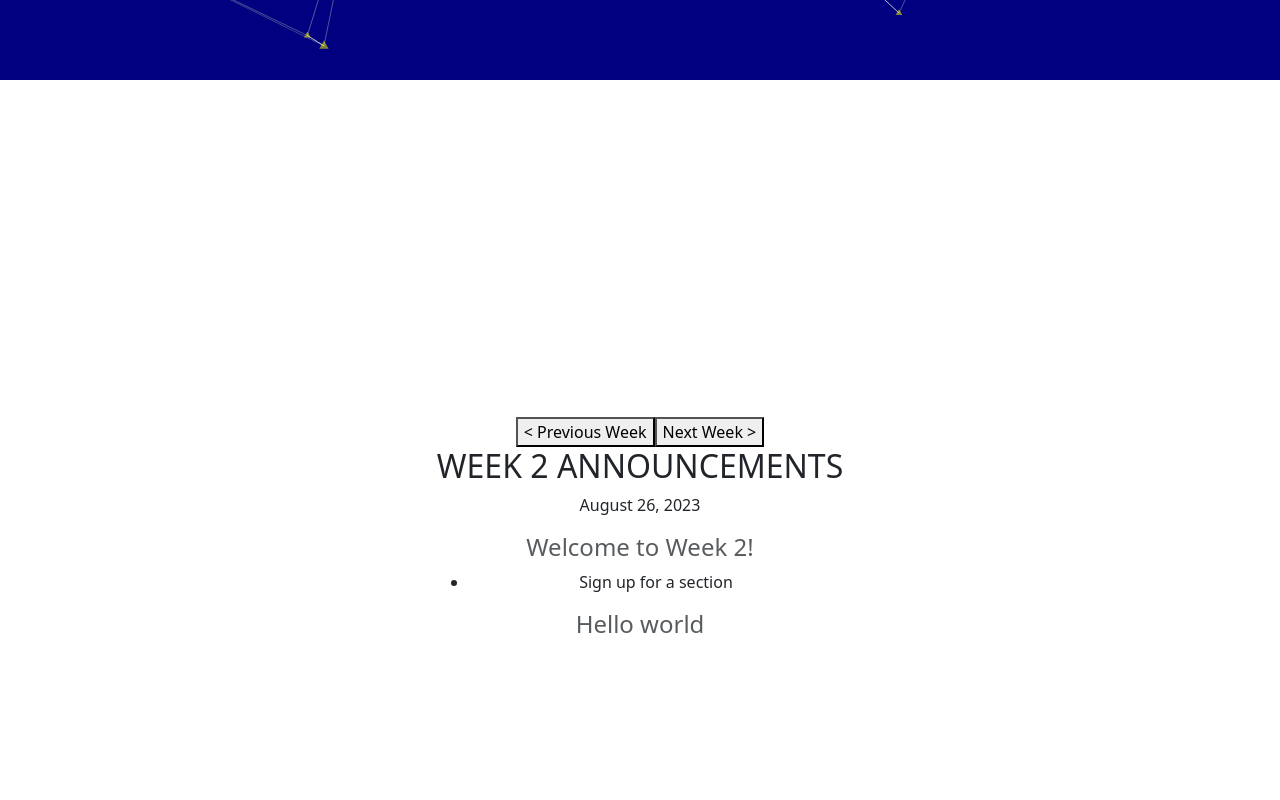
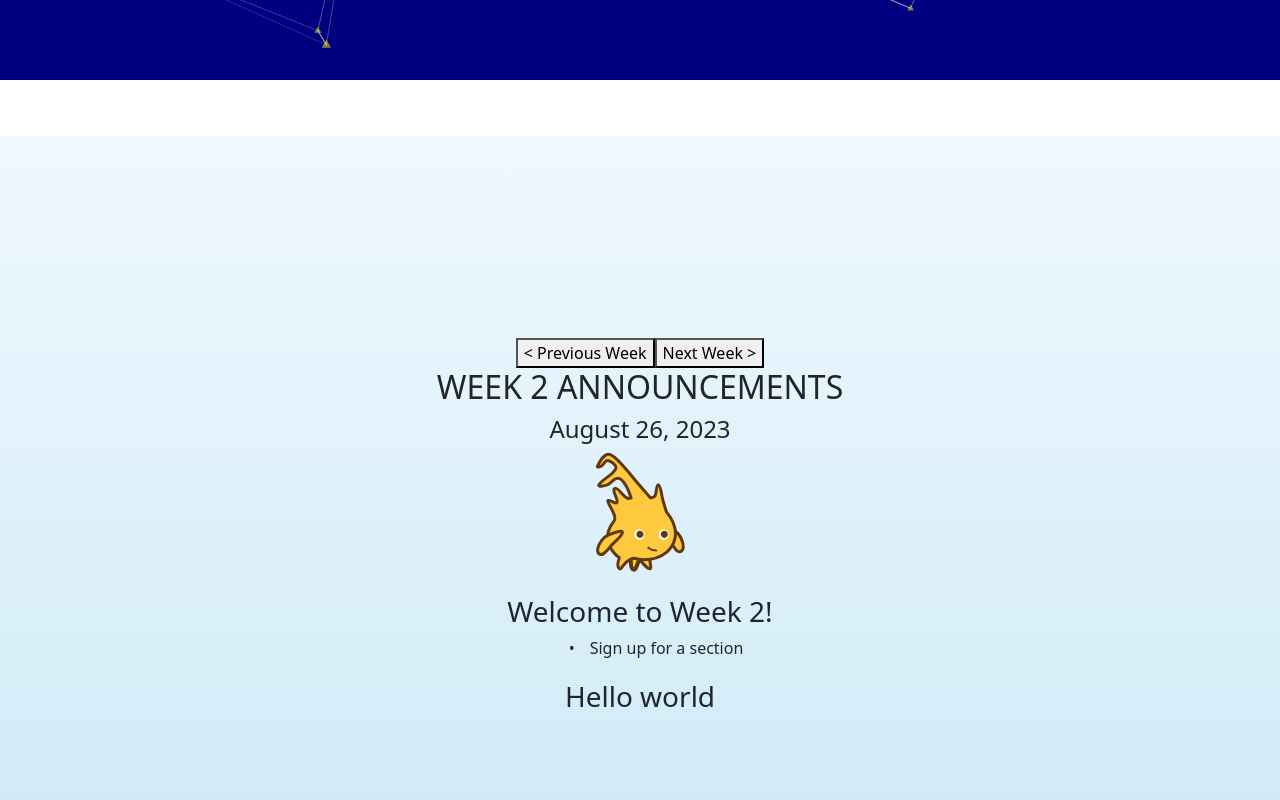
Before and after one commit to Mehul-Gandhi/portfolio, a React (Create React App) app: page /notes in a window 1280 px wide. Shown: the part 720-1520 px from the top of the page. Built offline with nearby package versions, Linux system fonts and the light colour scheme.

Commit message:
more progress on css

```diff
--- a/src/App.css
+++ b/src/App.css
@@ -127,3 +127,35 @@
   background-color: grey; /* Change this to your desired color */
   color: white; /* Change the text color accordingly */
 }
+
+/* App.css */
+
+/* ... your existing CSS rules ... */
+
+.announcement-item {
+  margin: 20px 0;
+  padding-left: -40px;
+
+}
+
+.announcement-sublist::before {
+  padding-left: 20px;
+  font-size: 18px;
+  line-height: 1.5;
+
+}
+
+
+
+.announcement-sublist li {
+  margin-bottom: 5px;
+  list-style: none; /* Remove default bullet point */
+  position: relative; /* Create a position context for the custom bullet point */
+}
+
+.announcement-sublist li::before {
+  content: "\2022"; /* Custom bullet point character */
+  position:static;
+  left: 20px; /* Adjust this value to control the spacing */
+  margin-right: 15px;
+}
--- a/src/Notes.js
+++ b/src/Notes.js
@@ -2,11 +2,12 @@ import React, { useState } from 'react';
 import { Email } from '@mui/icons-material';
 import Particles from 'react-tsparticles';
 import { loadFull } from 'tsparticles';
+import "./App.css"
 
 function CS10Info() {
     return (
       <header className="masthead">
-        <div className="d-flex container justify-content-center align-items-center round" style={{ background: 'linear-gradient(to bottom, grey, #000080)', borderRadius: '20px', width: '100%', marginTop: '50px', marginBottom: '50px', padding: '30px', border: '2px solid yellow' }}>
+        <div className="d-flex container justify-content-center align-items-center round" style={{ background: 'linear-gradient(to bottom, grey, #000080)', borderRadius: '20px', width: '100%', padding: '30px', border: '2px solid yellow' }}>
           <div className="container-fluid p-5" style={{ color: 'white', textAlign: 'center' }}>
             <h2 className="d-flex align-items-center justify-content-center" style={{ color: '#FFD700', marginBottom: '20px' }}>CS10 Fall 2023 Notes and Resources</h2>
             <p className="" style={{ color: '#FFD700', fontSize: '24px' }}><strong>Lab</strong>: Mondays and Wednesdays 8pm - 10pm <br />(Soda Hall Room 430-438, Wozniak Lounge)</p>
@@ -31,21 +32,18 @@ function CS10Info() {
         <h2 className="section-heading text-uppercase spaced">
           Week {currentWeek + 1} Announcements
         </h2>
-        <p>{week.date}</p>
+        <h4>{week.date}</h4>
+        <img src={"alonzo.svg"} alt="Alonzo Mascot" />
       </div>
     );
   };
 
   const weeksData = [
-    /* An array of announcements for each week */
-    /* Example:
-    [
-      "Announcement 1 for week 1",
-      "Announcement 2 for week 1",
-      ...
-    ]
-    */
-    {date: "August 19, 2023", content: [{heading: "Welcome to CS10!", subheading: ["Sign up for a section"]}, {heading: "Hello world"}]},
+
+    {date: "August 19, 2023", content: [{heading: "Welcome to CS10!", subheading: [
+        "Sign up for a section",
+        "<p><strong>Note:</strong> Make sure to complete the <a href='/registration'>registration form</a>.</p>"
+      ]}, {heading: "Hello world"}]},
     {date: "August 26, 2023", content: [{heading: "Welcome to Week 2!", subheading: ["Sign up for a section"]}, {heading: "Hello world"}]},
     // Add more weeks as needed
   ];
@@ -62,37 +60,34 @@ function CS10Info() {
     };
 
     return (
-      <section className="page-section" id="announcements">
+
     <div className="container">
           <div className="text-center">
-            {/* Buttons to navigate between weeks */}
             <button onClick={handlePrevWeek}>&lt; Previous Week</button>
             <button onClick={handleNextWeek}>Next Week &gt;</button>
 
-            {/* Display the week header and announcement list */}
             <WeekHeader currentWeek={currentWeek} />
             {currentWeek >= 0 && currentWeek < weeksData.length && (
               <AnnouncementList announcements={weeksData[currentWeek].content} />
             )}
           </div>
         </div>
-      </section>
     );
   };
 
 
 
   const AnnouncementList = ({ announcements }) => {
-    console.log(announcements);
     return (
         <div className="announcement">
             {announcements.map((announcement, index) => (
-            <div key={index}>
-            <h4 className="text-muted">{announcement.heading}</h4>
-            <ul>
-
+                <div key={index} className="announcement-item">
+                    <h3 className=" announcement-heading">{announcement.heading}</h3>
+                    <ul className="announcement-sublist">
                         {announcement.subheading && announcement.subheading.map((sub, subIndex) => (
-                <li key={subIndex}>{sub}</li>
+                            <li key={subIndex}
+                                dangerouslySetInnerHTML={{ __html: sub }}
+                            ></li>
                         ))}
                     </ul>
                 </div>
@@ -113,7 +108,7 @@ export default function Notes() {
     // Particles are loaded, you can customize the container if needed
   };
 
-  const shapeTypes = ["circle", "triangle", "polygon", "star"]; // Array of shape types
+  const shapeTypes = ["circle", "triangle", "polygon", "star"];
 
 
   const options = {
@@ -271,13 +266,17 @@ export default function Notes() {
   return (
     <div>
 
-    <div style={{ height: '100vh', display: 'flex', justifyContent: 'center', alignItems: 'center' }}>
+<div style={{ height: '100vh', display: 'flex', flexDirection: 'column', justifyContent: 'center', alignItems: 'center' }}>
       <CS10Info />
+      <div>
       {particlesBackground}
+      </div>
+
 
     </div>
-    <div style={{ height: '100vh', display: 'flex', justifyContent: 'center', alignItems: 'center' }}>
+    <div style={{ height: '100vh', display: 'flex', flexDirection: 'column', justifyContent: 'center', alignItems: 'center', background: 'linear-gradient(to bottom, #F0F8FF, #CAE9F5 )' }}>
     <AnnouncementsContainer />
+
     </div>
     </div>
   );
```
Also changed, not shown: public/alonzo.svg (added). Lines whose indentation alone changed are shown as unchanged.
